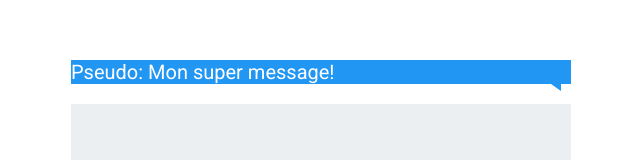
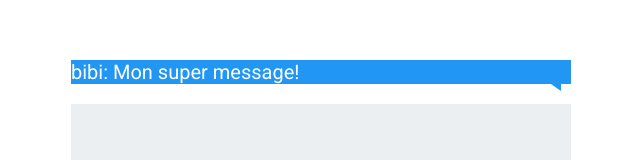
Before and after one commit to BylaneA/React01, a React (Create React App) app in the folder Projet 2 chatBox/chatBox/: page / in a window 1280 px wide. Shown: the part 444-604 px from the top of the page, without its empty margins (319-959 px from the left). Built offline with nearby package versions, Linux system fonts and the light colour scheme.

Commit message:
props on message

```diff
--- a/Projet 2 chatBox/chatBox/src/components/App.js
+++ b/Projet 2 chatBox/chatBox/src/components/App.js
@@ -10,7 +10,7 @@ class App extends React.Component{
 			<div className="box">
 				<div>
 					<div className="messages">
-						<Message />
+						<Message pseudo="bibi" />
 
 					</div>
 					<Formulaire />
--- a/Projet 2 chatBox/chatBox/src/components/Message.js
+++ b/Projet 2 chatBox/chatBox/src/components/Message.js
@@ -5,7 +5,7 @@ class Message extends React.Component{
 	render () {
 		return (
 			<p className="user-message">
-				Pseudo: Mon super message!
+				{this.props.pseudo}: Mon super message!
 			</p>
 		)
 	}
```
Also changed, not shown: 1 other file (tests, documents, lock files or other folders).
